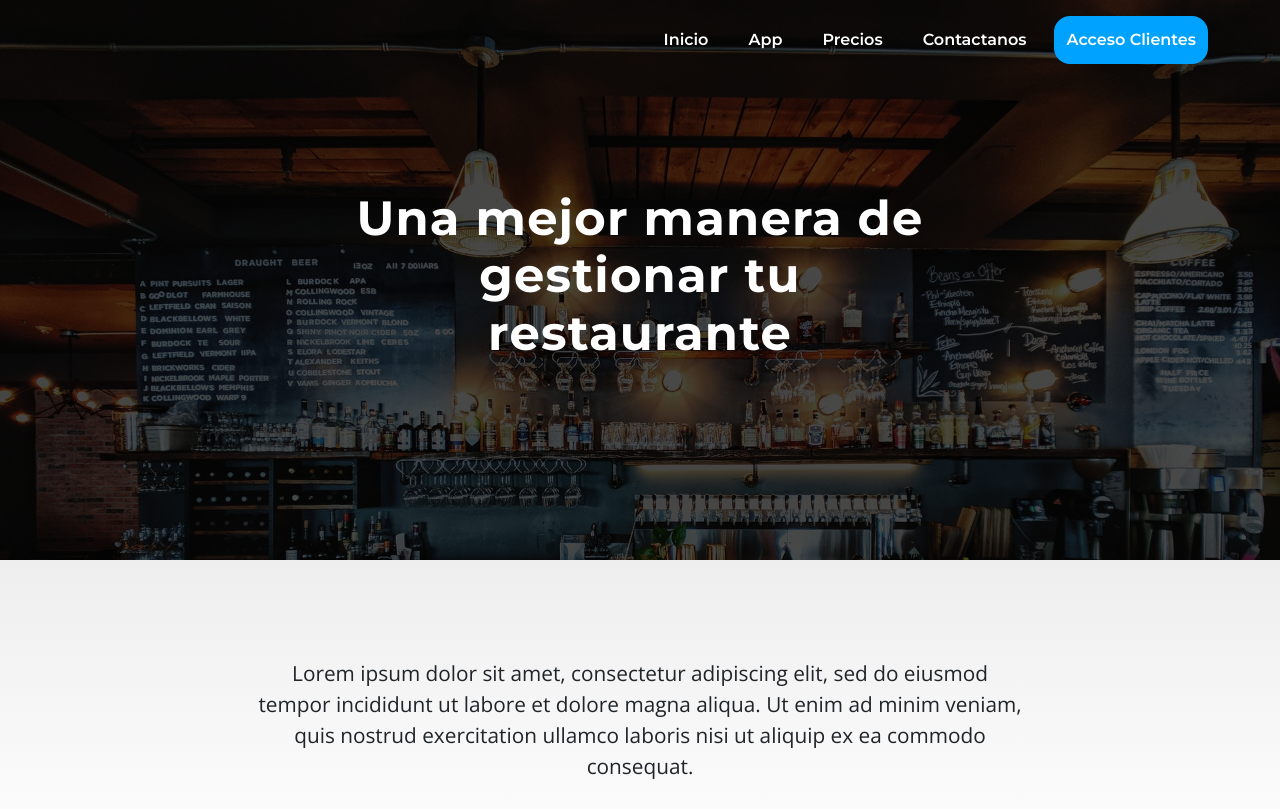
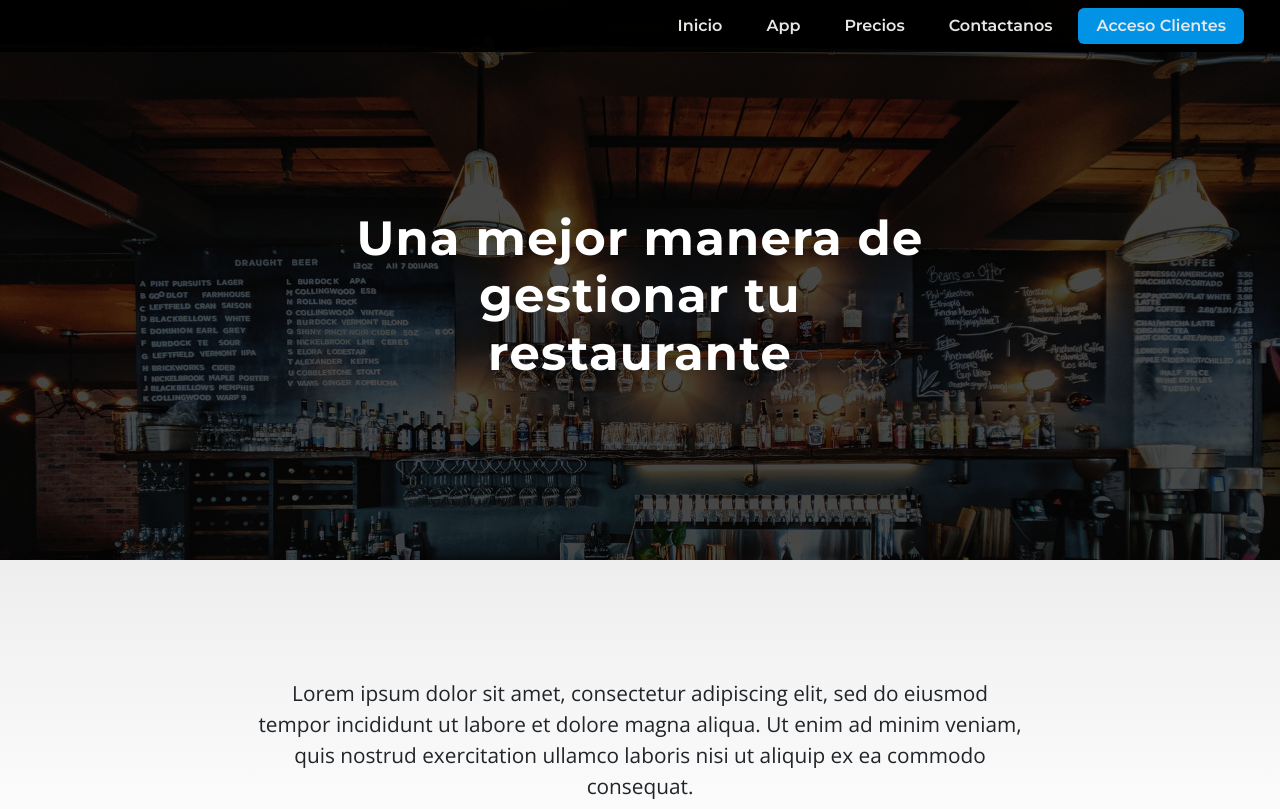
Before and after one commit to coderhouse-fvarayoud/webdevelopment, a plain HTML site: page index.html in a window 1280 px wide. Shown: the top 809 px of the page. Drawn offline with nearby package versions, Linux system fonts and the light colour scheme.

Commit message:
Improvements in header

```diff
--- a/css/styles.css
+++ b/css/styles.css
@@ -1,5 +1,9 @@
 @import url("https://fonts.googleapis.com/css2?family=Montserrat:ital,wght@0,300;0,400;0,500;0,600;0,700;1,300;1,400;1,500;1,600;1,700&display=swap");
 @import url("https://fonts.googleapis.com/css2?family=Open+Sans:wght@300;400;600;700;800&display=swap");
+
+html {
+  scroll-behavior: smooth;
+}
 
 body {
   font-family: "Open Sans", sans-serif;
@@ -9,7 +13,7 @@ body {
 
 section {
   min-height: 30vh;
-  padding-top: 5vh;
+  padding-top: 10vh;
   padding-bottom: 5vh;
 }
 
@@ -35,21 +39,19 @@ h2 {
 /* Header */
 
 header {
+  justify-content: space-between;
   font-family: "Montserrat", sans-serif;
-  position: absolute;
-  right: 5vw;
-  top: 16px;
+  position: fixed;
+  padding-right: 32px;
+  top: 0px;
+  width: 100%;
   display: flex;
   padding-left: 32px;
   overflow: hidden;
-  background-color: transparent;
+  background-color: black;
   font-weight: 600;
-}
-
-ul {
-  list-style-type: none;
-  margin: 0;
-  padding: 0;
+  z-index: 50;
+  opacity: 0.9;
 }
 
 p {
@@ -60,33 +62,48 @@ p {
 }
 
 .headerItem {
-  float: left;
   cursor: pointer;
   color: white;
   border-radius: 16px;
-  margin-left: 8px;
-  margin-right: 8px;
-  transition: background-color 150ms;
 }
 
-.headerItem:hover {
+.headerLink {
+  display: flex;
+  padding: 6px;
+  padding-left: 18px;
+  padding-right: 18px;
+  margin: 8px 4px;
+  color: white;
+  text-align: center;
+  transition: background-color 150ms;
+  border-radius: 6px;
+}
+
+.headerLink:hover {
   background-color: #343434;
   transition: background-color 150ms;
 }
 
-header ul li:last-child {
+.hideOnMobile {
+  display: none;
+}
+
+header div:last-child .headerLink {
   background-color: rgb(0, 162, 255);
 }
 
-header ul li:last-child:hover {
+header div:last-child:hover .headerLink {
   background-color: rgb(0, 147, 233);
 }
 
-.headerLink {
-  display: flex;
-  padding: 12px;
-  color: white;
-  text-align: center;
+@media only screen and (min-width: 1023px) {
+  header {
+    justify-content: flex-end;
+  }
+
+  .hideOnMobile {
+    display: block;
+  }
 }
 
 /* Hero */
--- a/index.html
+++ b/index.html
@@ -16,26 +16,24 @@
   </head>
 
   <body>
-    <header>
-      <ul class="headerList">
-        <li class="headerItem">
-          <a class="headerLink" href="index.html"> Inicio </a>
-        </li>
-        <li class="headerItem">
-          <a class="headerLink" href="#app"> App </a>
-        </li>
-        <li class="headerItem">
-          <a class="headerLink" href="#precios"> Precios </a>
-        </li>
-        <li class="headerItem">
-          <a class="headerLink" href="#contacto"> Contactanos </a>
-        </li>
-        <li class="headerItem">
-          <a class="headerLink" href="about:blank"> Acceso Clientes </a>
-        </li>
-      </ul>
+    <header class="headerList">
+      <div class="headerItem">
+        <a class="headerLink" href="#hero"> Inicio </a>
+      </div>
+      <div class="headerItem hideOnMobile">
+        <a class="headerLink" href="#app"> App </a>
+      </div>
+      <div class="headerItem hideOnMobile">
+        <a class="headerLink" href="#precios"> Precios </a>
+      </div>
+      <div class="headerItem hideOnMobile">
+        <a class="headerLink" href="#contacto"> Contactanos </a>
+      </div>
+      <div class="headerItem">
+        <a class="headerLink" href="about:blank"> Acceso Clientes </a>
+      </div>
     </header>
-    <section class="heroSection">
+    <section id="hero" class="heroSection">
       <h1 class="heroTitle">Una mejor manera de gestionar tu restaurante</h1>
     </section>
     <section class="descriptionSection">
@@ -265,9 +263,9 @@
         </a>
       </div>
     </section>
-    <section>
+    <section id="contacto">
       <h2>Interesado? Escribinos!</h2>
-      <form id="contacto" class="formSection">
+      <form class="formSection">
         <label for="name">Tu nombre: </label>
         <input type="text" placeholder="Tu nombre" name="name" required />
         <label for="email">Tu email: </label>
```
